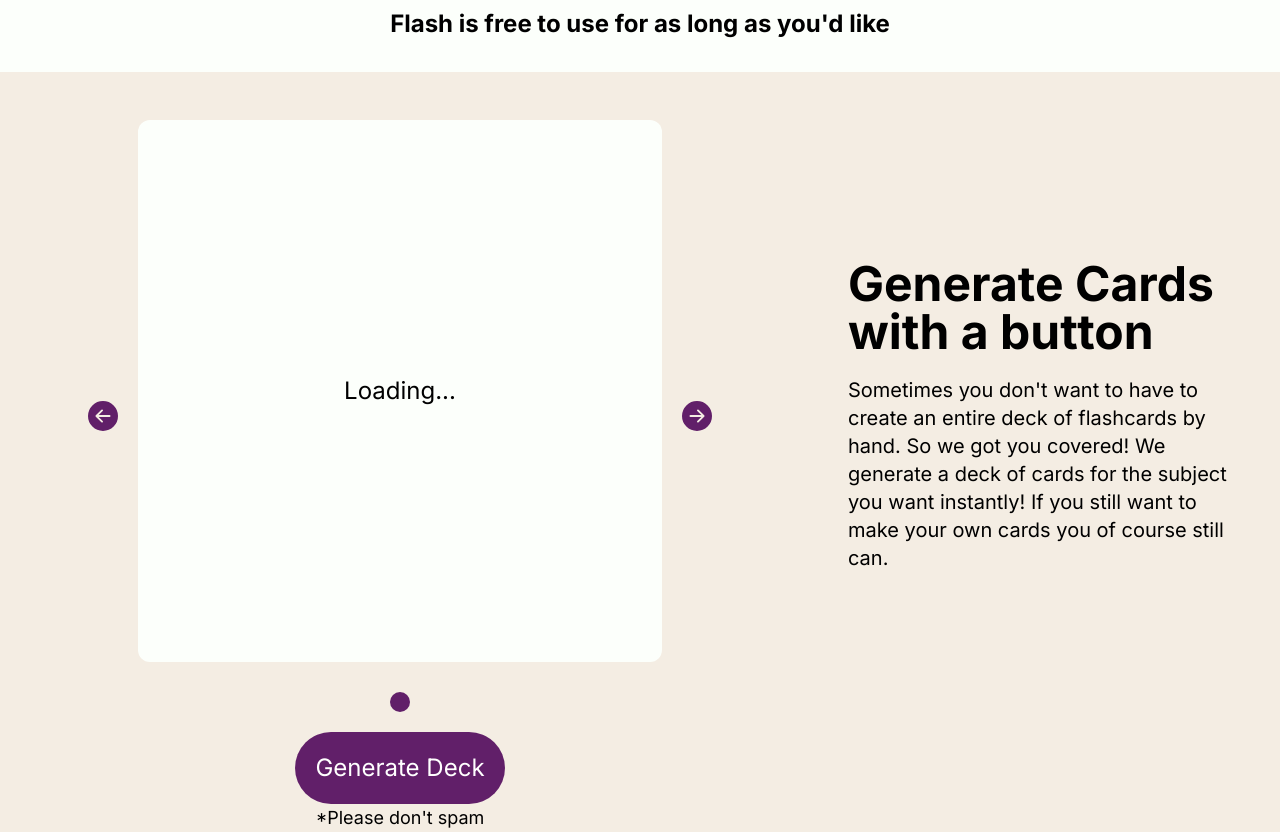
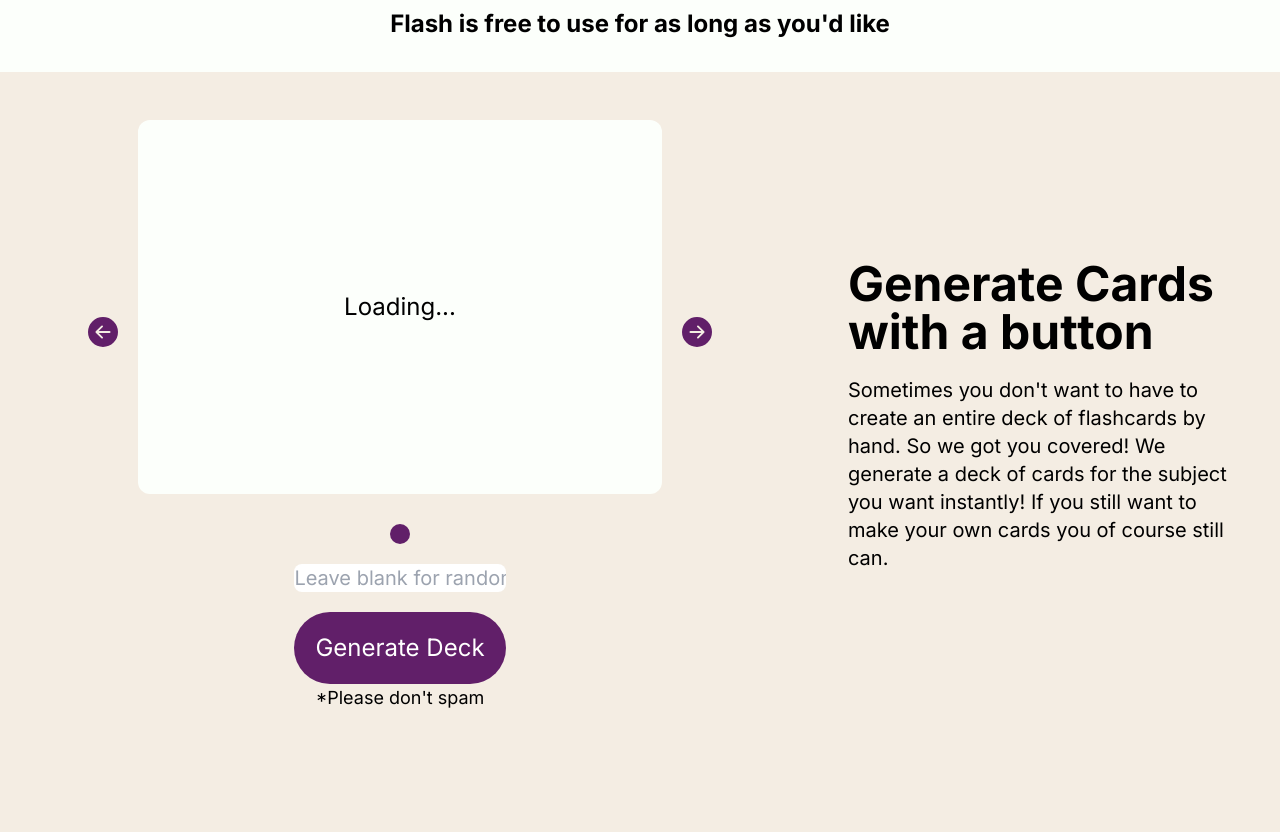
Before and after one commit to BadaBingBadaBo0m/FLASHahhhhh, a Next.js app: page / in a window 1280 px wide. Shown: the part 280-1112 px from the top of the page. After the commit the page ends 992 px from the top, so only its background shows below. Built offline with nearby package versions, Linux system fonts and the light colour scheme; no server answers.

Commit message:
added prompt input for generate deck button on landing page

```diff
--- a/src/app/page.js
+++ b/src/app/page.js
@@ -8,6 +8,7 @@ import SignupForm from '@/components/SignupModal';
 
 export default function Home() {
   const [deck, setSlides] = useState(null);
+  const [prompt, setPrompt] = useState("");
   const { setModalContent } = useModal();
 
   const generateCards = async () => {
@@ -37,10 +38,18 @@ export default function Home() {
           </div>
 
           <div className='w-full h-[40rem] bg-background pt-12 flex justify-around'>
-            <div className='w-[55%] h-full'>
+            <div className='w-[55%] h-full flex flex-col justify-center'>
               <Carousel slides={deck?.Cards ? deck.Cards : [{ question: "Loading...", answer: "loading..." }]} />
-              <button onClick={generateCardButton} className='text-2xl text-bold bg-purple text-white my-5 p-5 rounded-full hover:bg-fuchsia-950'>Generate Deck</button>
-              <p className='text-black text-bold text-lg -mt-5'>*Please don't spam</p>
+              <div className='flex flex-col justify-center items-center'>
+                <input
+                  className='text-black text-xl mt-5 rounded-lg w-[30%]'
+                  value={prompt}
+                  onChange={(e) => setPrompt(e.target.value)}
+                  placeholder='Leave blank for random subject'
+                />
+                <button onClick={generateCardButton} className='text-2xl w-[30%]  text-bold mx-0 bg-purple text-white my-5 p-5 rounded-full hover:bg-fuchsia-950'>Generate Deck</button>
+                <p className='text-black text-bold text-lg -mt-5'>*Please don't spam</p>
+              </div>
             </div>
             <div className='w-[30%] text-black flex flex-col text-bold text-xl text-left justify-center'>
                 <h1 className='font-bold text-5xl mb-5'>
```
